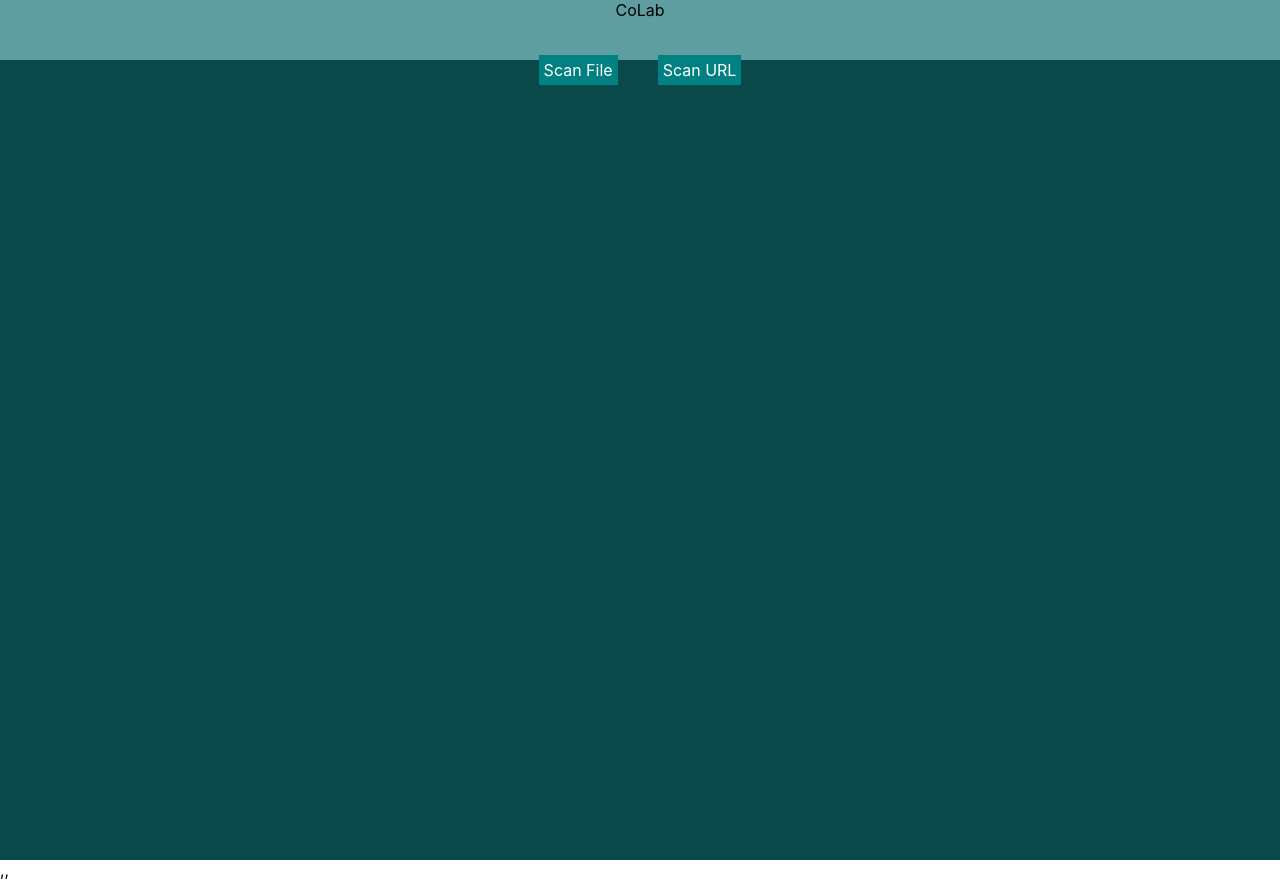
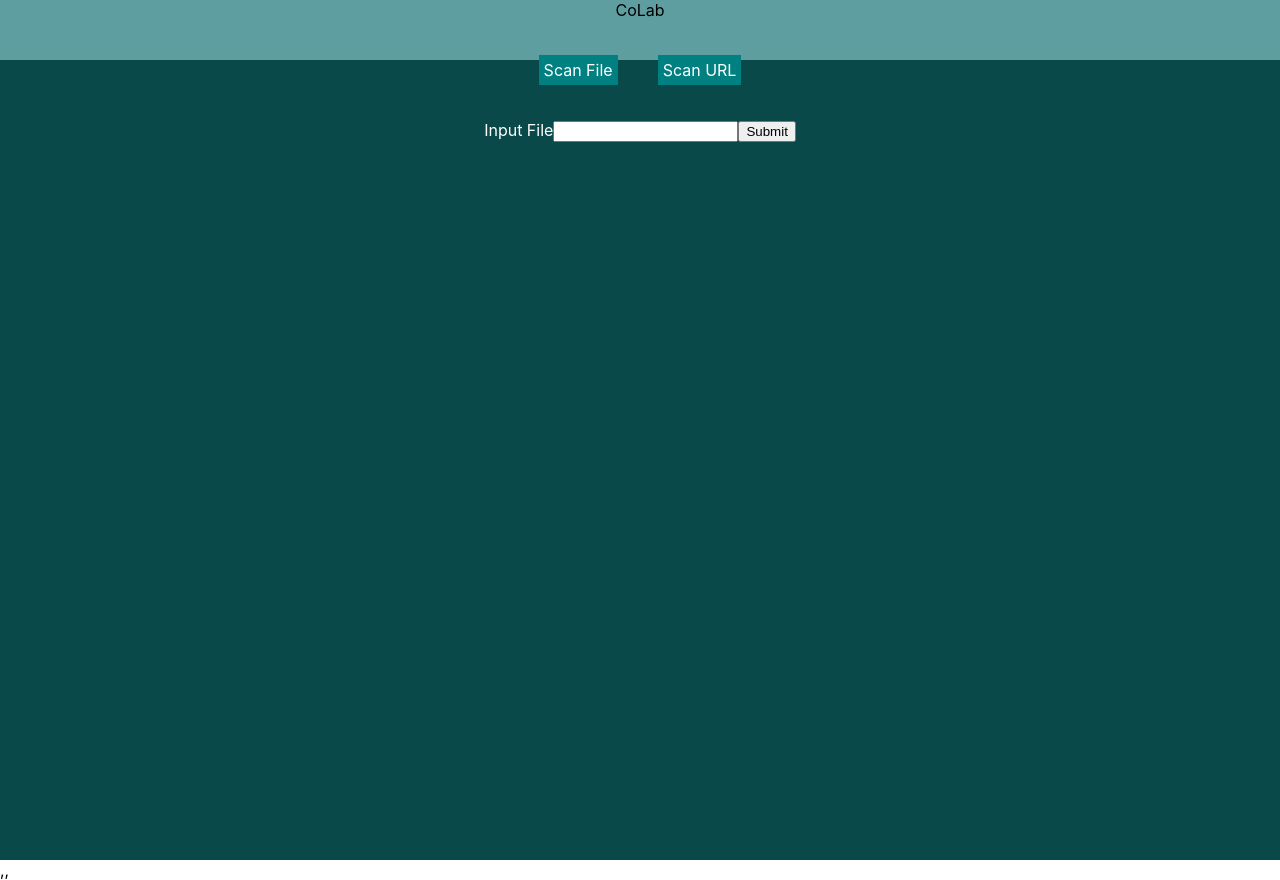
Before and after one commit to samiylo/CoLab, a React (Create React App) app in the folder weatherio/: page / in a window 1280 px wide. Built offline with nearby package versions, Linux system fonts and the light colour scheme.

Commit message:
add Input Form

```diff
--- a/weatherio/src/App.css
+++ b/weatherio/src/App.css
@@ -37,3 +37,7 @@
     transform: rotate(360deg);
   }
 }
+
+.ScanForm {
+  margin-top: 40px;
+}
--- a/weatherio/src/components/ScanForm.js
+++ b/weatherio/src/components/ScanForm.js
@@ -3,13 +3,15 @@ import React, { Component } from 'react'
 export default class ScanForm extends Component {
 
     handleSubmit = () => {
-        console.log(this)
+        console.log("Form Submited")
     }
     render() {
         return (
-            <div>
+            <div className='ScanForm'>
                 <form onSubmit={this.handleSubmit}>
-
+                    <label>Input File</label>
+                    <input type="text"></input>
+                    <input type="submit"></input>
                 </form>
             </div>
         )
--- a/weatherio/src/containers/MainBody.js
+++ b/weatherio/src/containers/MainBody.js
@@ -1,15 +1,16 @@
-import React, { Component } from 'react'
+import React, { Component } from 'react';
 import ScanFile from '../components/ScanFile';
-import ScanUrl from '../components/ScanUrl'
+import ScanUrl from '../components/ScanUrl';
+import ScanForm from '../components/ScanForm';
 import {Route, Switch} from 'react-router-dom';
 
 export default class MainBody extends Component {
     render() {
         return (
             <div className="MainBody">
-
                     <ScanFile />
                     <ScanUrl />
+                    <ScanForm />
             </div>
         )
     }
```
